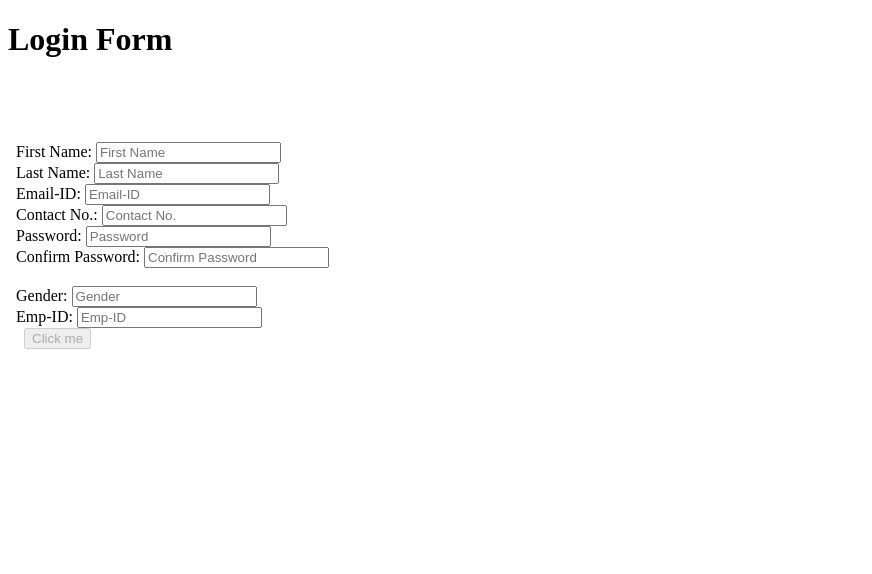
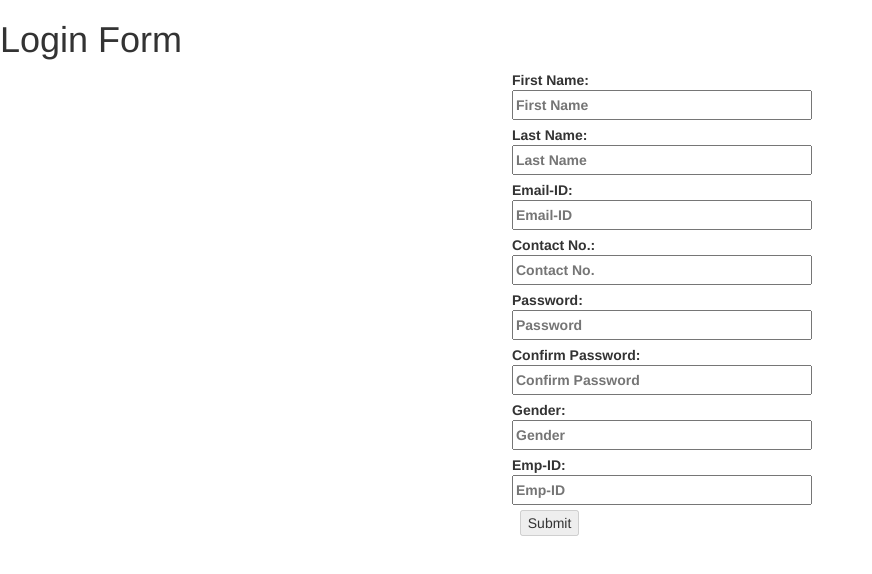
Before and after one commit to saurabh-1995/Login-Form, an Angular app: page /editform in a window 1280 px wide. Shown: the top 574 px of the page, without its empty margins (0-872 px from the left). Built offline with nearby package versions, Linux system fonts and the light colour scheme.

Commit message:
final2 commit

```diff
--- a/src/app/app.component.html
+++ b/src/app/app.component.html
@@ -1,4 +1,4 @@
 <h1>
-    {{titlle}}
+    {{title}}
 </h1>
 <router-outlet></router-outlet>
--- a/src/app/app.component.ts
+++ b/src/app/app.component.ts
@@ -6,5 +6,5 @@ import { Component } from '@angular/core';
   styleUrls: ['./app.component.css']
 })
 export class AppComponent {
-  title = "login form"
+  title = "Login Form"
   }
--- a/src/app/edit/edit.component.css
+++ b/src/app/edit/edit.component.css
@@ -0,0 +1,17 @@
+.styling
+{
+    background-color: #FFA07A;
+    width: 300px;
+    height: 40px;
+    margin-left:0px;
+    color: grey;
+}
+.centerPosition
+{
+    margin-left: 40%;
+}
+.stylebox
+{
+    width: 300px;
+    height: 30px;
+}
--- a/src/app/edit/edit.component.html
+++ b/src/app/edit/edit.component.html
@@ -4,52 +4,54 @@
       Login-Form
     </title>
   </head>
-  <h1>Login Form</h1><br/><br/><br/>
+
   <body>
-<form [formGroup]="reactiveform" (ng-submit)="formdata()">
+<form [formGroup]="reactiveform" (ngSubmit)="formdata()">
+    <div class="centerPosition">
   <label>
-    First Name:
-    <input type="text" formControlName="firstname" placeholder="First Name"/>
-    <div *ngIf = "reactiveform.controls['firstname'].touched && reactiveform.controls['firstname'].invalid">*Please enter your First Name</div>
+    First Name:<br/>
+    <input class="stylebox" type="text" formControlName="firstname" placeholder="First Name"/>
+    <div class="styling" *ngIf= "reactiveform.controls['firstname'].touched && reactiveform.controls['firstname'].invalid">*Please enter your First Name</div>
     &nbsp;&nbsp;
 </label><br/>
 <label>
-    Last Name:
-    <input type="text" formControlName="lastname" placeholder="Last Name" />
-    <div *ngIf = "reactiveform.controls['lastname'].touched && reactiveform.controls['lastname'].invalid">*Please enter your Last Name</div>
+    Last Name:<br/>
+    <input class="stylebox" type="text" formControlName="lastname" placeholder="Last Name" />
+    <div class="styling" *ngIf = "reactiveform.controls['lastname'].touched && reactiveform.controls['lastname'].invalid">*Please enter your Last Name</div>
 </label><br/>
 <label>
-    Email-ID:
-    <input type="text"  formControlName="emailid" placeholder="Email-ID" />
-    <div *ngIf = "reactiveform.controls['emailid'].touched && reactiveform.controls['emailid'].invalid">*Enter Valid Email-ID</div>
+    Email-ID:<br/>
+    <input class="stylebox" type="text"  formControlName="emailid" placeholder="Email-ID" />
+    <div class="styling" *ngIf = "reactiveform.controls['emailid'].touched && reactiveform.controls['emailid'].invalid">*Enter Valid Email-ID</div>
 </label><br/>
 <label>
-    Contact No.:
-    <input type="text"  formControlName="contactno" placeholder="Contact No." />
-    <div *ngIf = "reactiveform.controls['contactno'].touched && reactiveform.controls['contactno'].invalid">*Enter Valid Contact Number</div>
+    Contact No.:<br/>
+    <input class="stylebox" type="text"  formControlName="contactno" placeholder="Contact No." />
+    <div class="styling" *ngIf = "reactiveform.controls['contactno'].touched && reactiveform.controls['contactno'].invalid">*Enter Valid Contact Number</div>
 </label><br/>
 <label>
-    Password:
-    <input type="password"  formControlName="password" placeholder="Password" />
-    <div *ngIf = "reactiveform.controls['password'].touched && reactiveform.controls['password'].invalid">*Enter Password(8-20 chracters length)</div>
+    Password:<br/>
+    <input class="stylebox" type="password"  formControlName="password" placeholder="Password" />
+    <div class="styling" *ngIf = "reactiveform.controls['password'].touched && reactiveform.controls['password'].invalid">*Enter Password(8-20 chracters length)</div>
     &nbsp;
 </label><br/>
 <label>
-    Confirm Password:
-    <input type="password"  formControlName="confirmpassword" (keyup)="password_verify()" placeholder="Confirm Password" />
-    <div *ngIf = "!reactiveform.controls['confirmpassword'].valid"></div>
+    Confirm Password:<br/>
+    <input class="stylebox" type="password"  formControlName="confirmpassword" (keyup)="password_verify()" placeholder="Confirm Password" />
+    <div class="styling" *ngIf = "reactiveform.controls['password'].touched && reactiveform.controls['confirmpassword'].invalid">Re-enter Correct Password</div>
 </label><br/>
 <label>
-    Gender:
-    <input type="text"  formControlName="gender" placeholder="Gender" />
-    <div *ngIf = "reactiveform.controls['gender'].touched && reactiveform.controls['gender'].invalid">*M/F/O</div>
+    Gender:<br/>
+    <input class="stylebox" type="text"  formControlName="gender" placeholder="Gender" />
+    <div class="styling" *ngIf = "reactiveform.controls['gender'].touched && reactiveform.controls['gender'].invalid">*M/F/O</div>
 </label><br/>
 <label>
-    Emp-ID:
-    <input type="text"  formControlName="empid" placeholder="Emp-ID" />
-    <div *ngIf = "reactiveform.controls['empid'].touched && reactiveform.controls['empid'].invalid">*Enter correct Employee ID</div>
+    Emp-ID:<br/>
+    <input class="stylebox" type="text"  formControlName="empid" placeholder="Emp-ID" />
+    <div class="styling" *ngIf = "reactiveform.controls['empid'].touched && reactiveform.controls['empid'].invalid">*Enter correct Employee ID</div>
 </label><br/>&nbsp;
-<button type="submit" [disabled]="!reactiveform.valid" class="btn btn-primary">Click me</button>
+<input type="submit" [disabled]="!reactiveform.valid">
+</div>
 </form>
 </body>
 </html>
--- a/src/app/edit/edit.component.ts
+++ b/src/app/edit/edit.component.ts
@@ -2,7 +2,6 @@ import { Component, OnInit } from '@angular/core';
 import { FormGroup, FormControl } from '@angular/forms';
 import { Validators } from '@angular/forms';
 import { Router } from '@angular/router';
-import { from } from '../../../node_modules/rxjs';
 import { FormService } from '../form.service';
 
 @Component({
@@ -16,6 +15,7 @@ export class EditComponent implements OnInit {
 
   formdata(){
     this.store=this.reactiveform.value;
+
     this.servicedata.setItem(this.store);
     this.routes.navigate(["/displayform"]);
   }
@@ -38,7 +38,7 @@ export class EditComponent implements OnInit {
       emailid :new FormControl('',[Validators.required,Validators.email]),
       contactno : new FormControl('',[Validators.required,Validators.minLength(10),Validators.maxLength(10)]),
       password :new FormControl('',[Validators.required,Validators.minLength(8),Validators.maxLength(20)]),
-      confirmpassword : new FormControl('',[Validators.required,Validators.minLength(8),Validators.maxLength(20),Validators.pattern('(?=.*\d)(?=.*[a-z])(?=.*[A-Z]).{8,}')]),
+      confirmpassword : new FormControl('',[Validators.required,Validators.minLength(8),Validators.maxLength(20)]),
       gender : new FormControl('',[Validators.required,Validators.pattern('[M/F/O]*')]),
       empid : new FormControl('',[Validators.required,Validators.minLength(4),Validators.maxLength(4),,Validators.pattern('[0-9].{3}')]),
       });
--- a/src/index.html
+++ b/src/index.html
@@ -7,6 +7,7 @@
 
   <meta name="viewport" content="width=device-width, initial-scale=1">
   <link rel="icon" type="image/x-icon" href="favicon.ico">
+  <link rel="stylesheet" href="https://maxcdn.bootstrapcdn.com/bootstrap/3.3.7/css/bootstrap.min.css">
 </head>
 <body>
   <app-root></app-root>
```
